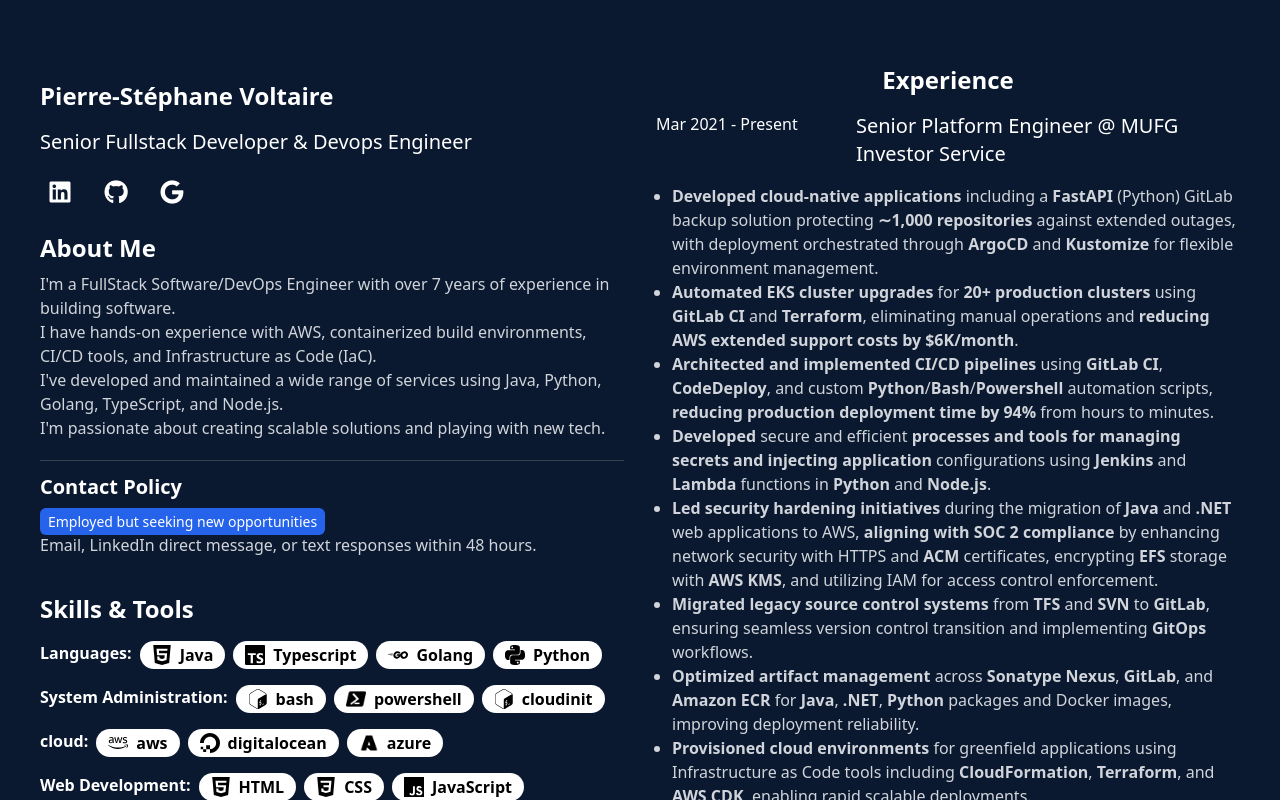
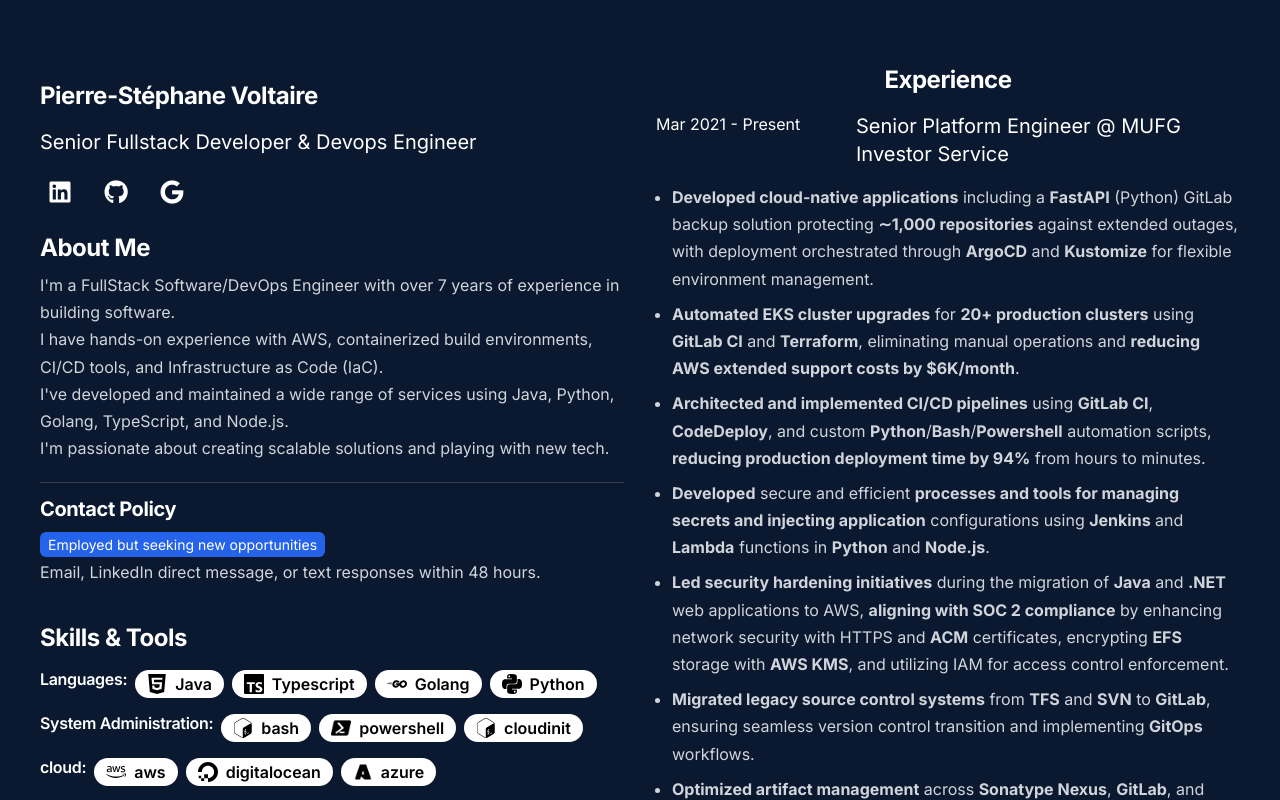
Before and after one commit to PierreStephaneVoltaire/website, a React (Vite) app: page / in a window 1280 px wide. Shown: the top 800 px of the page. Built offline with nearby package versions, Linux system fonts and the light colour scheme.

Commit message:
updated resume

```diff
--- a/src/index.css
+++ b/src/index.css
@@ -3,21 +3,136 @@
 @tailwind base;
 @tailwind components;
 @tailwind utilities;
+
+/* Base styles with improved readability */
 body {
     @apply bg-darkBlue text-textGray;
+    font-family: 'Inter', -apple-system, BlinkMacSystemFont, 'Segoe UI', Roboto, sans-serif;
+    -webkit-font-smoothing: antialiased;
+    -moz-osx-font-smoothing: grayscale;
 }
 
-/* Section Titles */
+/* Improved typography for better readability */
+h1, h2, h3, h4, h5, h6 {
+    @apply font-bold text-white;
+    line-height: 1.2;
+    letter-spacing: -0.02em;
+}
+
+p {
+    line-height: 1.7;
+}
+
+/* Section Titles with better spacing */
 .section-title {
     @apply text-white font-bold text-3xl mb-6;
+    letter-spacing: -0.03em;
 }
 
-/* Cards & Containers */
+/* Enhanced Cards & Containers */
 .card {
-    @apply bg-lightDarkBlue text-white p-6 rounded-lg shadow-lg border border-gray-600;
+    @apply bg-lightDarkBlue text-white p-6 rounded-lg shadow-lg border border-gray-700;
+    transition: all 0.3s ease;
 }
 
-/* Pills */
+.card:hover {
+    @apply shadow-xl border-gray-600 -translate-y-0.5;
+}
+
+/* Pills with better contrast */
 .pill {
-    @apply bg-lightDarkBlue text-textGray px-3 py-1 rounded-full text-sm font-medium;
+    @apply bg-lightDarkBlue text-textGray px-3 py-1.5 rounded-full text-sm font-medium border border-gray-700;
+    transition: all 0.2s ease;
 }
+
+.pill:hover {
+    @apply bg-gray-700 text-white border-gray-600;
+}
+
+/* Enhanced link styles */
+a {
+    @apply transition-colors duration-200;
+}
+
+a:hover {
+    @apply text-blue-400;
+}
+
+/* Better focus states for accessibility */
+button:focus,
+a:focus,
+select:focus,
+input:focus {
+    @apply outline-none ring-2 ring-blue-500 ring-opacity-50;
+}
+
+/* Improved scrollbar styling */
+::-webkit-scrollbar {
+    width: 10px;
+    height: 10px;
+}
+
+::-webkit-scrollbar-track {
+    @apply bg-darkBlue;
+}
+
+::-webkit-scrollbar-thumb {
+    @apply bg-gray-700 rounded-md;
+    transition: background-color 0.2s ease;
+}
+
+::-webkit-scrollbar-thumb:hover {
+    @apply bg-gray-600;
+}
+
+/* Enhanced code blocks if any */
+code {
+    @apply bg-gray-800 text-blue-300 px-1.5 py-0.5 rounded text-sm;
+    font-family: 'Fira Code', 'Consolas', monospace;
+}
+
+/* Better spacing for content sections */
+section {
+    @apply mb-8;
+}
+
+/* Improved list styles */
+ul li {
+    @apply mb-2;
+}
+
+/* Enhanced skill items */
+.skill-item {
+    @apply flex items-center gap-3 p-3 bg-gray-800 rounded-md transition-all duration-200;
+}
+
+.skill-item:hover {
+    @apply bg-gray-700 transform scale-105;
+}
+
+/* Better project cards */
+.project-card {
+    @apply bg-gray-800 rounded-lg p-6 transition-all duration-200;
+}
+
+.project-card:hover {
+    @apply shadow-xl transform -translate-y-1;
+}
+
+/* Responsive text sizing */
+@media (max-width: 640px) {
+    body {
+        font-size: 16px;
+    }
+
+    .section-title {
+        @apply text-2xl;
+    }
+}
+
+/* Animation for smooth transitions */
+* {
+    transition-property: color, background-color, border-color, text-decoration-color, fill, stroke, opacity, box-shadow, transform;
+    transition-timing-function: cubic-bezier(0.4, 0, 0.2, 1);
+    transition-duration: 150ms;
+}
```
Also changed, not shown: 1 other file (tests, documents, lock files or other folders).
